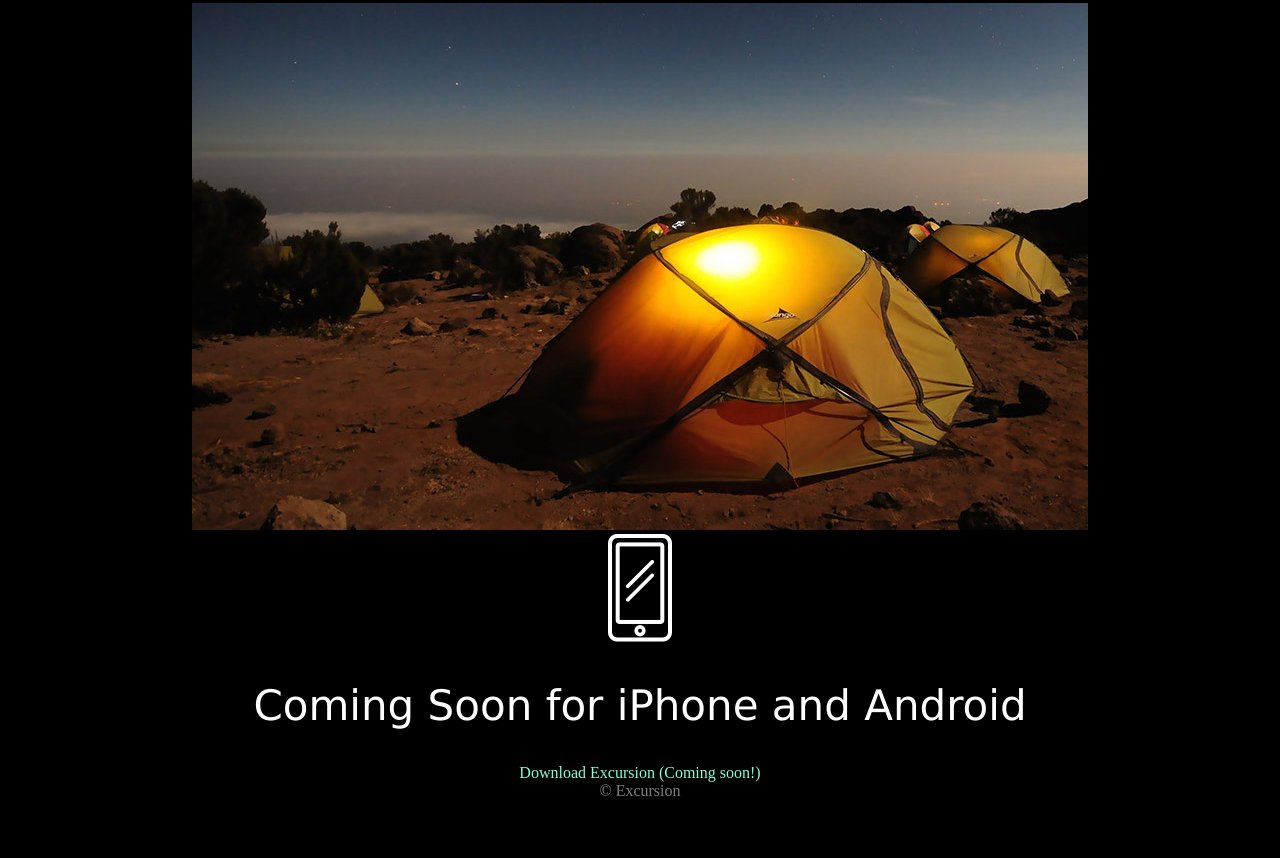
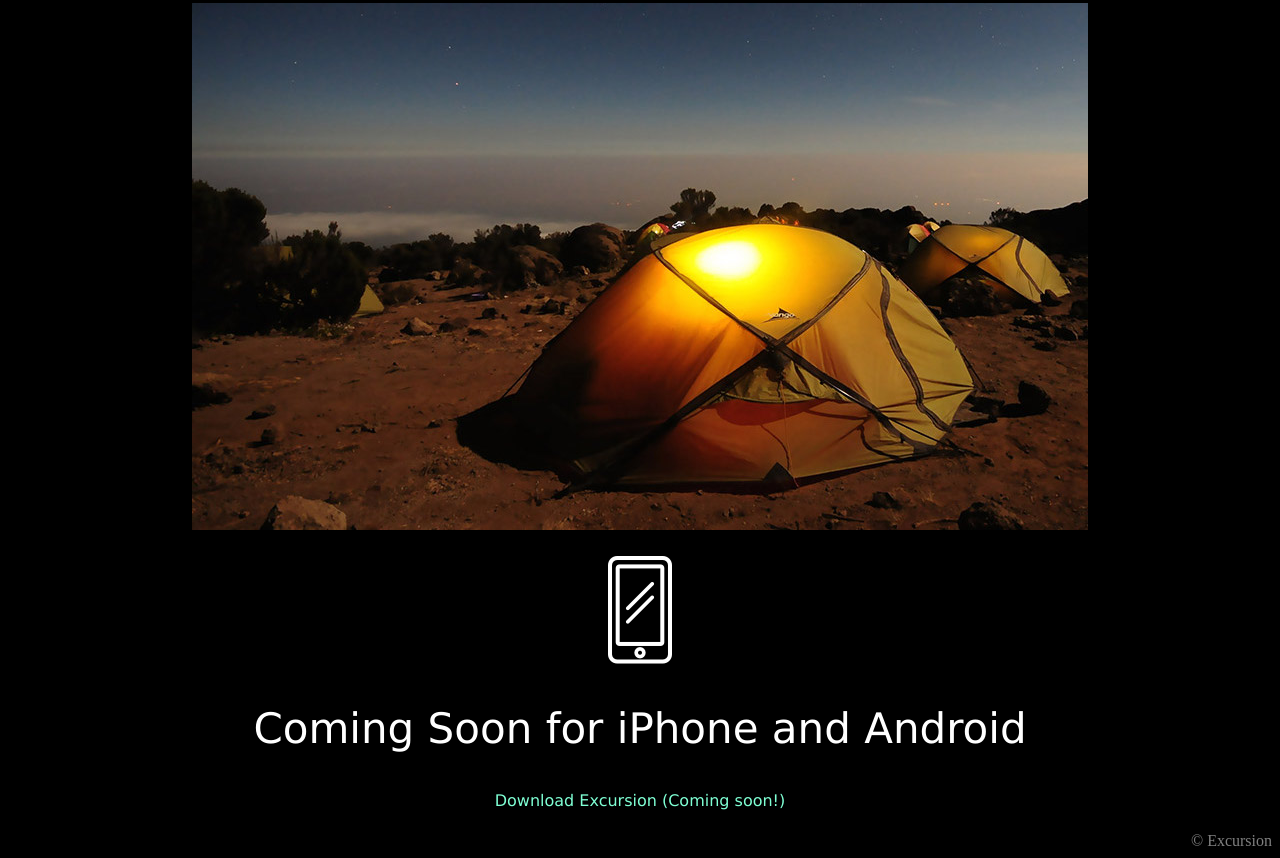
Before and after one commit to wengriff/excursion, a plain HTML site: page index.html in a window 1280 px wide. Shown: the part 458-1316 px from the top of the page. Before the commit the page ends 1266 px from the top, so only its background shows below. Drawn offline with Linux system fonts and the light colour scheme.

Commit message:
Cosmetic change v3

```diff
--- a/index.html
+++ b/index.html
@@ -10,18 +10,16 @@
     <h1>Discover hidden places in the world around you</h1>
     <a>Download Excursion (Coming soon!)</a>
     <br>
-    <video autoplay>
+    <video autoplay muted loop>
         <source src="resources/videos/excursion.mp4" type="video/mp4">
         Your browser does not support the video.
     </video>
     <h2>Your personal travel guide</h2>
     <p>Excursion remembers places you like, and recommends new points of interest around you.</p>
-    <img src="resources/images/camp.jpg"/>
-    <br>
-    <span class="phone"><img src="resources/images/phone.png"/></span>
+    <p><img src="resources/images/camp.jpg" alt/></p>
+    <p><img src="resources/images/phone.png" alt/></p>
     <h2>Coming Soon for iPhone and Android</h2>
-    <a>Download Excursion (Coming soon!)</a>
-    <br>
-    <span class="copyright">&copy; Excursion</span>
+    <p><a>Download Excursion (Coming soon!)</a></p>
+    <footer>&copy; Excursion</footer>
 </body>
 </html>
--- a/resources/css/style.css
+++ b/resources/css/style.css
@@ -30,12 +30,12 @@ p {
     color: gray;
 }
 
-.copyright {
+footer {
     text-align: right;
     color: gray;
     font-size: 16px;
 }
 
 .phone {
-    padding-top: 14px;
+    margin-top: 14px;
 }
```
